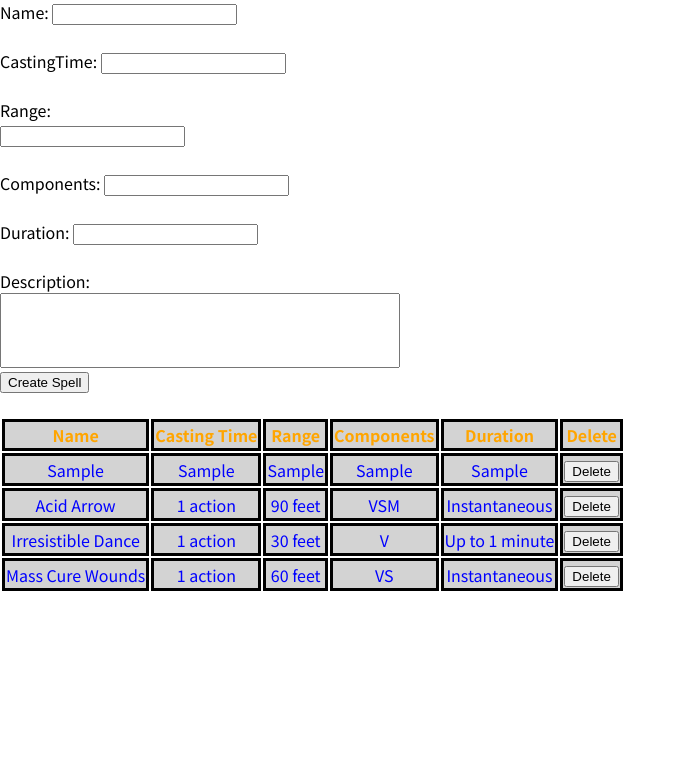
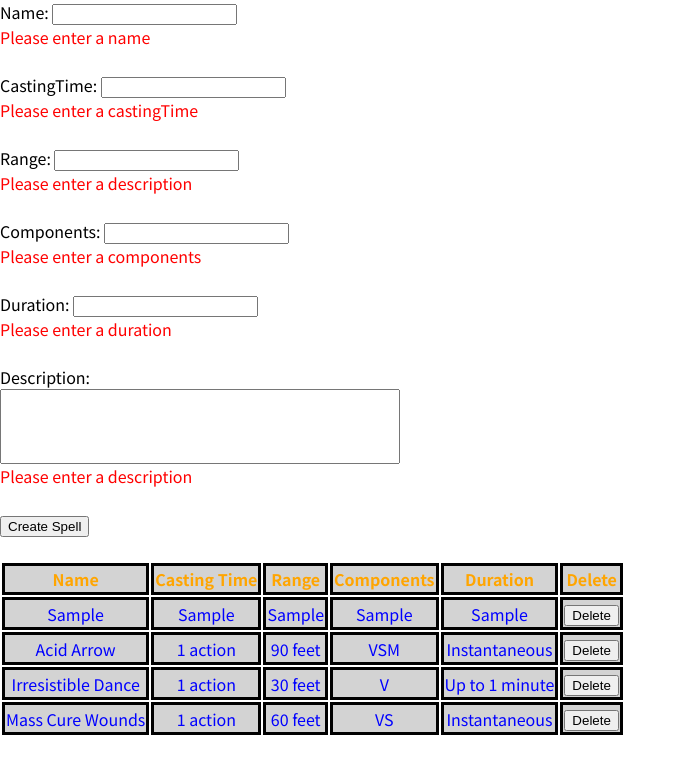
Before and after one commit to DangerousDaniel/DDSpells, a React (Create React App) app: page / in a window 1280 px wide. Both pictures are taken after typing "Sample", "Sample", "Sample", "Sample", "Sample", "Sample" into the empty fields and a click on the button "Create Spell". Shown: the top 774 px of the page, without its empty margins (0-686 px from the left). Built offline with nearby package versions, Linux system fonts and the light colour scheme.

Commit message:
Basic validition for create form

```diff
--- a/src/components/SpellForm/SpellForm.js
+++ b/src/components/SpellForm/SpellForm.js
@@ -12,38 +12,69 @@ const SpellForm = (props) => {
     const [UserInputDuration, setDuration] = useState('');
     const [UserInputDescription, setDescription] = useState('');
 
+    const [isValid, setValid] = useState(false)
+
     //Set Name from User Input
     const UpdateNameHandler = (event) => {
+        if (event.target.value.trim().length > 0){
+            setValid(true)
+        }
+
         setName(event.target.value)
 
     }
 
     //Set Casting Time from User Input
     const UpdateCastingTimeHandler = (event) => {
+
+        if (event.target.value.trim().length > 0){
+            setValid(true)
+        }
+
         setCastingTime(event.target.value)
 
     }
 
     //Set Range from User Input
     const UpdateRangeHandler = (event) => {
+
+        if (event.target.value.trim().length > 0){
+            setValid(true)
+        }
+
         setRange(event.target.value)
 
     }
 
     //Set Components from User Input
     const UpdateComponentsHandler = (event) => {
+
+        if (event.target.value.trim().length > 0){
+            setValid(true)
+        }
+
         setComponents(event.target.value)
 
     }
 
     //Set Duration from User Input
     const UpdateDurationHandler = (event) => {
+
+        if (event.target.value.trim().length > 0){
+            setValid(true)
+        }
+
         setDuration(event.target.value)
 
     }
 
     //Set Description from User Input
     const UpdateDescriptionHandler = (event) => {
+
+        if (event.target.value.trim().length > 0){
+            setValid(true)
+        }
+
         setDescription(event.target.value)
 
     }
@@ -52,6 +83,16 @@ const SpellForm = (props) => {
     //Submit the Data from User Inputs
     const submitDataHandler = (event) => {
         event.preventDefault()
+
+        if (UserInputName.trim().length === 0 ||
+        UserInputCastingTime.trim().length === 0 ||
+        UserInputRange.trim().length === 0 ||
+        UserInputComponents.trim().length === 0 ||
+        UserInputDuration.trim().length === 0 ||
+        UserInputDescription.trim().length === 0) {
+            setValid(true)
+            return
+        }
 
         const SpellDate = {
             name: UserInputName,
@@ -100,6 +141,8 @@ const SpellForm = (props) => {
                 <label>Name: </label>
                 <input type='text' value={UserInputName} onChange={UpdateNameHandler}></input>
                 <br></br>
+                {!isValid ?<></> : <span  style={{color: 'red'}}>Please enter a name</span>}
+                <br></br>
                 <br></br>
             </div>
 
@@ -107,12 +150,16 @@ const SpellForm = (props) => {
                 <label>CastingTime: </label>
                 <input type='text' value={UserInputCastingTime} onChange={UpdateCastingTimeHandler}></input>
                 <br></br>
+                {!isValid ?<></> : <span  style={{color: 'red'}}>Please enter a castingTime</span>}
+                <br></br>
                 <br></br>
             </div>
 
+            <div>
                 <label>Range: </label>
-            <div>
                 <input type='text' value={UserInputRange} onChange={UpdateRangeHandler}></input>
+                <br></br>
+                {!isValid ?<></> : <span  style={{color: 'red'}}>Please enter a description</span>}
                 <br></br>
                 <br></br>
             </div>
@@ -121,12 +168,16 @@ const SpellForm = (props) => {
                 <label>Components: </label>
                 <input type='text' value={UserInputComponents} onChange={UpdateComponentsHandler}></input>
                 <br></br>
+                {!isValid ?<></> : <span  style={{color: 'red'}}>Please enter a components</span>}
+                <br></br>
                 <br></br>
             </div>
 
             <div>
                 <label>Duration: </label>
                 <input type='text' value={UserInputDuration} onChange={UpdateDurationHandler}></input>
+                <br></br>
+                {!isValid ?<></> : <span  style={{color: 'red'}}>Please enter a duration</span>}
                 <br></br>
                 <br></br>
             </div>
@@ -135,6 +186,9 @@ const SpellForm = (props) => {
                 <label>Description: </label>
                 <br></br>
                 <input className="textBox" value={UserInputDescription} type='text' onChange={UpdateDescriptionHandler}></input>
+                <br></br>
+                {!isValid ?<></> : <span  style={{color: 'red'}}>Please enter a description</span>}
+                <br></br>
                 <br></br>
             </div>
 
```
Also changed, not shown: 1 other file (tests, documents, lock files or other folders).
